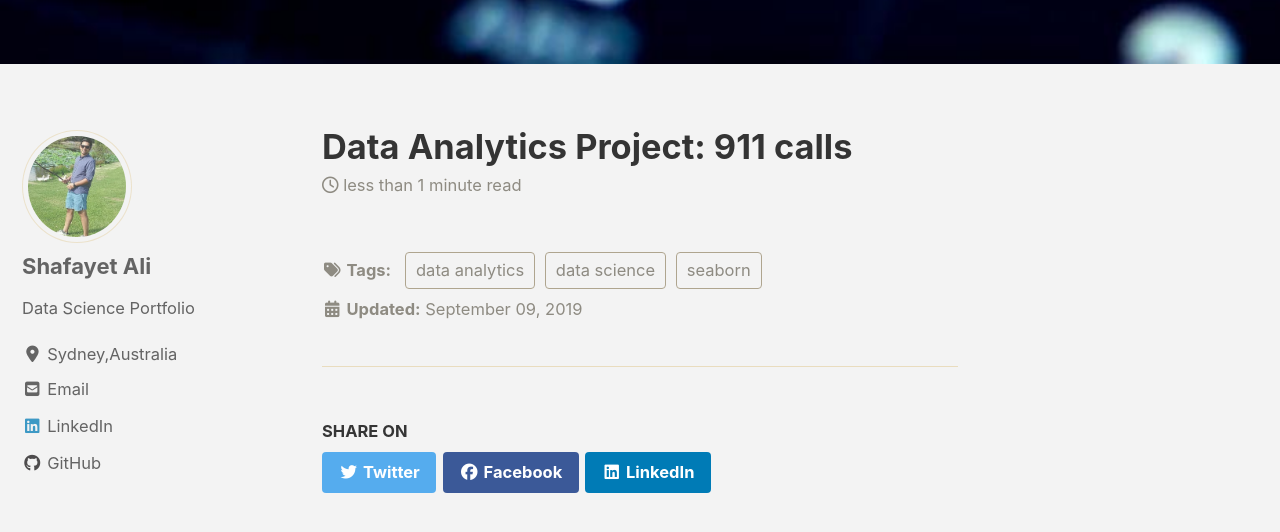
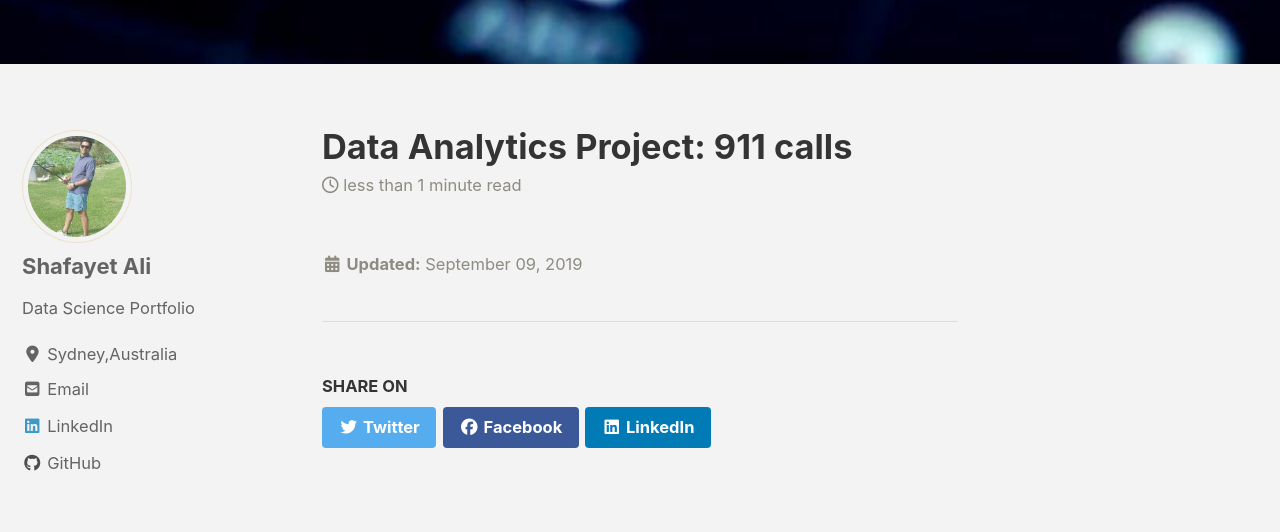
Before and after one commit to shafayet08/shafayet08.github.io, a Jekyll site: the page built from _posts/2019-09-9-911_calls.md, in a window 1280 px wide and 900 px high, scrolled down 643 px. Shown: the top 532 px of the window. Built offline with Jekyll 4.4.1, drawn with Linux system fonts in a browser that asks for light colours; cached includes are drawn as plain includes; nearby versions of some CDN libraries.

Commit message:
new github

```diff
--- a/_posts/2019-09-9-911_calls.md
+++ b/_posts/2019-09-9-911_calls.md
@@ -1,7 +1,6 @@
 ---
 title: "Data Analytics Project: 911 calls"
 date : 2019-09-9
-tags: [data analytics, data science, seaborn]
 header:
  image: "/images/911/911.jpg"
  excerpt: "Data Analytics, 911"
```
